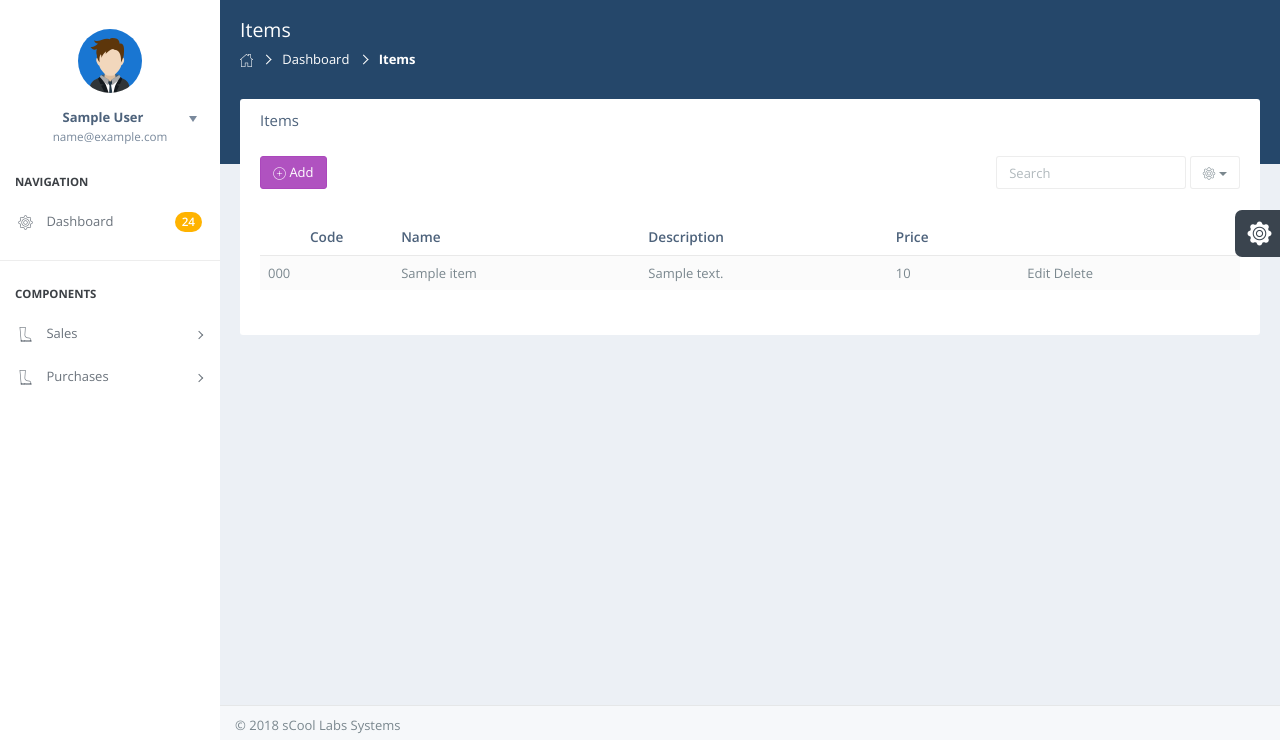
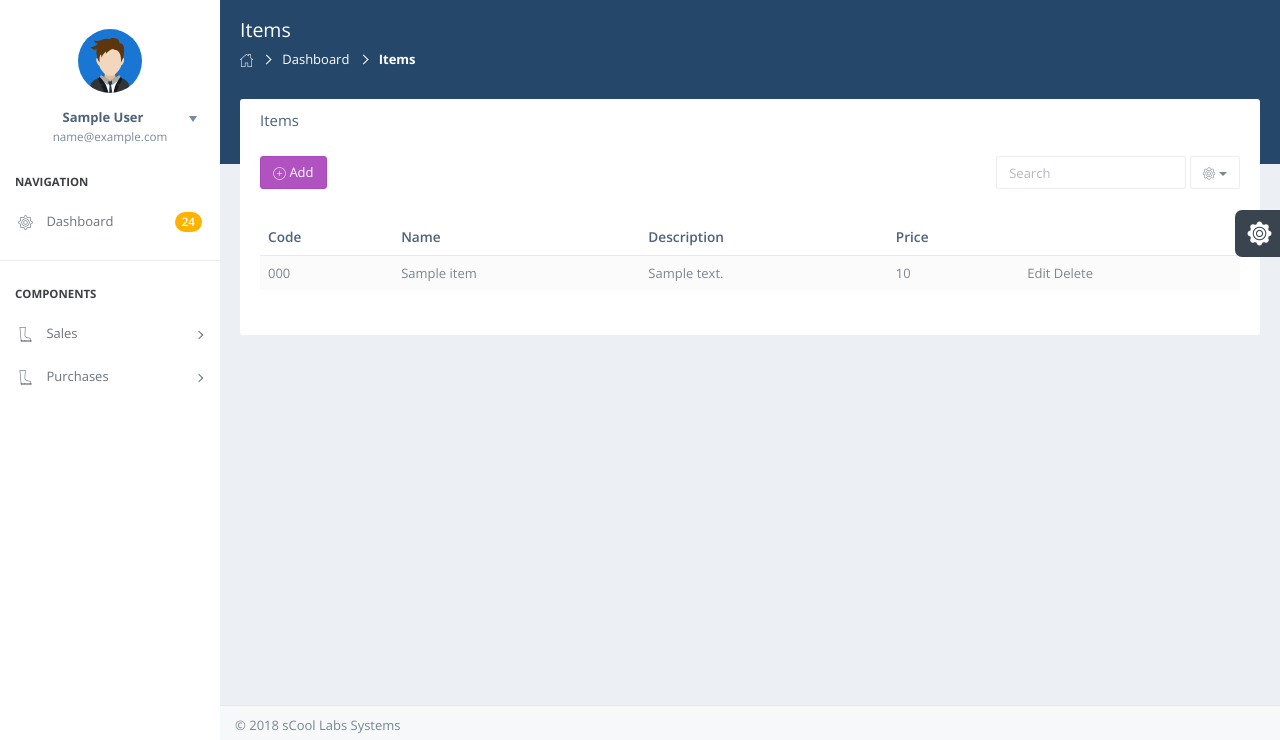
Before and after one commit to Dev-Marky/inventory, a CodeIgniter app: page /deghq/index.php/items in a window 1280 px wide. Shown: the part 60-800 px from the top of the page. Run offline with CodeIgniter, Linux system fonts and the light colour scheme; the visitor is signed in with stand-in values (Sample User, id 1); tables that the repository leaves empty hold one stand-in row (values such as "Sample post"); some web fonts are replaced.

Commit message:
Fixed the item code to be not centered

```diff
--- a/application/views/items/index.php
+++ b/application/views/items/index.php
@@ -53,7 +53,7 @@
           <table class="table table-striped">
             <thead>
               <tr>
-                <th class="text-center">Code</th>
+                <th>Code</th>
                 <th>Name</th>
                 <th>Description</th>
                 <th>Price</th>
```
